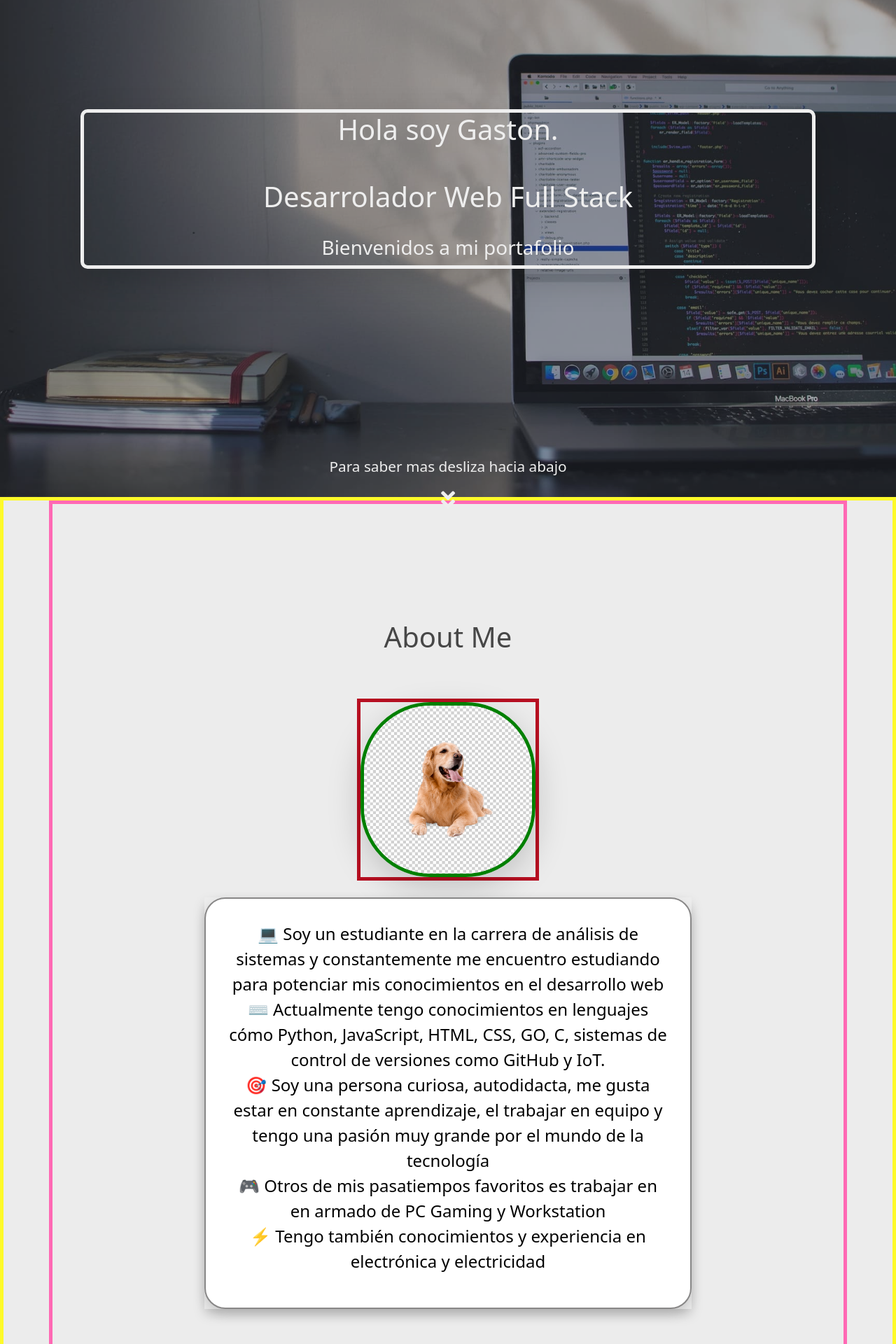
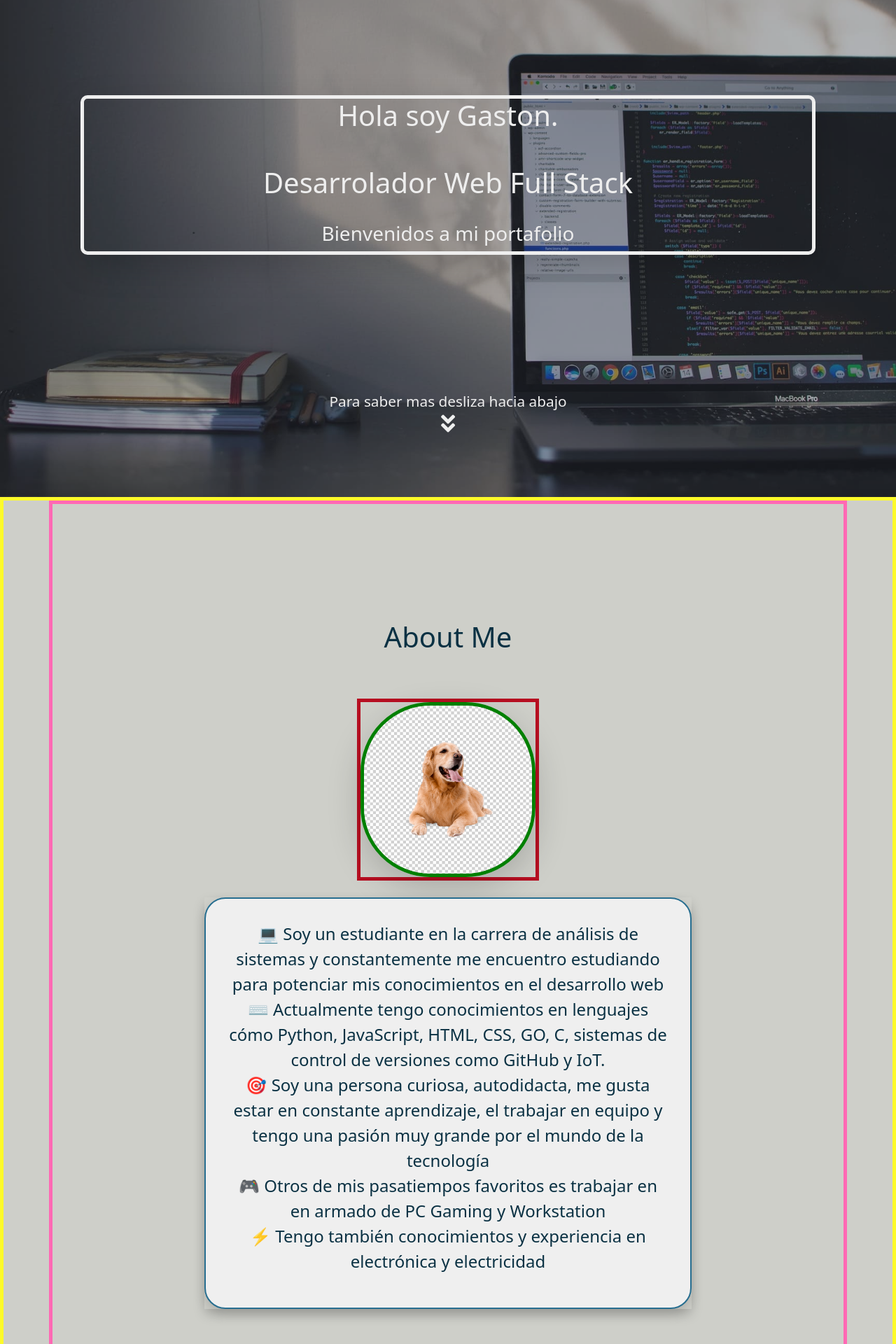
Before and after one commit to gastonm1998/portafolio-web-angular, an Angular app: page / in a window 1280 px wide. Shown: the part 120-2040 px from the top of the page at 70% size. Built offline with nearby package versions, Linux system fonts and the light colour scheme.

Commit message:
agregado libreria de animaciones AOS

```diff
--- a/angular.json
+++ b/angular.json
@@ -29,7 +29,8 @@
             "styles": [
               "src/styles.css",
               "./node_modules/bootstrap/dist/css/bootstrap.min.css",
-              "./node_modules/@fortawesome/fontawesome-free/css/all.css"
+              "./node_modules/@fortawesome/fontawesome-free/css/all.css",
+              "./node_modules/aos/dist/aos.css"
 
             ],
             "scripts": [
--- a/package.json
+++ b/package.json
@@ -19,6 +19,7 @@
     "@angular/platform-browser-dynamic": "~13.0.0",
     "@angular/router": "~13.0.0",
     "@fortawesome/fontawesome-free": "^5.15.4",
+    "aos": "^2.3.4",
     "bootstrap": "^5.1.3",
     "rxjs": "~7.4.0",
     "tslib": "^2.3.0",
@@ -28,6 +29,7 @@
     "@angular-devkit/build-angular": "~13.0.3",
     "@angular/cli": "~13.0.3",
     "@angular/compiler-cli": "~13.0.0",
+    "@types/aos": "^3.0.4",
     "@types/jasmine": "~3.10.0",
     "@types/node": "^12.11.1",
     "angular-cli-ghpages": "^1.0.0",
--- a/src/app/app.component.css
+++ b/src/app/app.component.css
@@ -14,7 +14,7 @@
     border: 5px solid rgb(253, 250, 42);
     width: 100%;
     height: auto;
-    background-color: #ececec;
+    background-color: #cecfc9;
 }
 
 .exp-edu{
--- a/src/app/app.component.html
+++ b/src/app/app.component.html
@@ -84,7 +84,7 @@
 
     </div>
 
-    <div class="container">
+    <div class="container" >
       <div id="soft-skills" class="s-skills">
         <app-soft-skills></app-soft-skills>
       </div>
--- a/src/app/app.component.ts
+++ b/src/app/app.component.ts
@@ -1,5 +1,5 @@
-import { Component } from '@angular/core';
-
+import { Component, OnInit } from '@angular/core';
+import * as AOS from 'aos';
 @Component({
   selector: 'app-root',
   templateUrl: './app.component.html',
@@ -7,4 +7,7 @@ import { Component } from '@angular/core';
 })
 export class AppComponent {
   title = 'portafolio';
+  ngOnInit():void{
+    AOS.init();
+  }
 }
--- a/src/app/componentes header/cartel-portafolio/cartel-portafolio.component.css
+++ b/src/app/componentes header/cartel-portafolio/cartel-portafolio.component.css
@@ -3,8 +3,8 @@
     padding: 0;
 
     max-width: 100%;
-    max-height: 70%;
-    height: 70%;
+    max-height: 65%;
+    height: 65%;
     color: #EEEEEE ;
     display: flex;
     justify-content: center;
--- a/src/app/componentes header/cartel-portafolio/cartel-portafolio.component.html
+++ b/src/app/componentes header/cartel-portafolio/cartel-portafolio.component.html
@@ -1,7 +1,7 @@
 
 
 <div class="container">
-  <div class=" presentacion  overflow-hidden shadow-lg">
+  <div class=" presentacion  overflow-hidden shadow-lg" data-aos="zoom-in-up" data-aos-duration="2000">
       <h1 class=" text-center ">Hola soy Gaston. <br><br> Desarrolador Web Full Stack</h1>
       <br>
       <h3 class=" text-center ">Bienvenidos a mi portafolio</h3>
--- a/src/app/componentes header/flecha-continuar/flecha-continuar.component.css
+++ b/src/app/componentes header/flecha-continuar/flecha-continuar.component.css
@@ -12,7 +12,7 @@
 
 .fas{
 
-    padding-top: 1rem;
+
     color: #EEEEEE;
 
 }
--- a/src/app/componentes header/saber-mas/saber-mas.component.css
+++ b/src/app/componentes header/saber-mas/saber-mas.component.css
@@ -13,7 +13,7 @@
 .texto{
     margin: 0;
     color: #EEEEEE;
-    padding-top: 3.3rem;
+
     text-align: center ;
 
     font-size: 1.3rem;
--- a/src/app/presentacion/imagen/imagen.component.css
+++ b/src/app/presentacion/imagen/imagen.component.css
@@ -20,7 +20,7 @@
 
 .about-me{
 
-    color: rgb(71, 71, 71);
+    color: #0a3143;
     position: relative;
     width: 100%;
     margin-bottom: 2rem;
@@ -65,11 +65,11 @@
 
     height: auto;
 
-    color: black;
+    color: #0a3143;
 
-    border:  2px solid rgb(136, 135, 135);
+    border:  2px solid #276e90;
     border-radius: 30px;
-    background-color: white;
+    background-color: #efefef;
 }
 .descripcion-imagen p{
     text-align: center;
--- a/src/app/presentacion/imagen/imagen.component.html
+++ b/src/app/presentacion/imagen/imagen.component.html
@@ -1,7 +1,8 @@
 <div class="container d-flex flex-colum flex-wrap ">
 
 
-    <div class="about-me ">
+    <div class="about-me " data-aos="fade-up"
+    data-aos-duration="1000">
         <h1>About Me</h1>
     </div>
 
```
Also changed, not shown: 1 other file (tests, documents, lock files or other folders).
